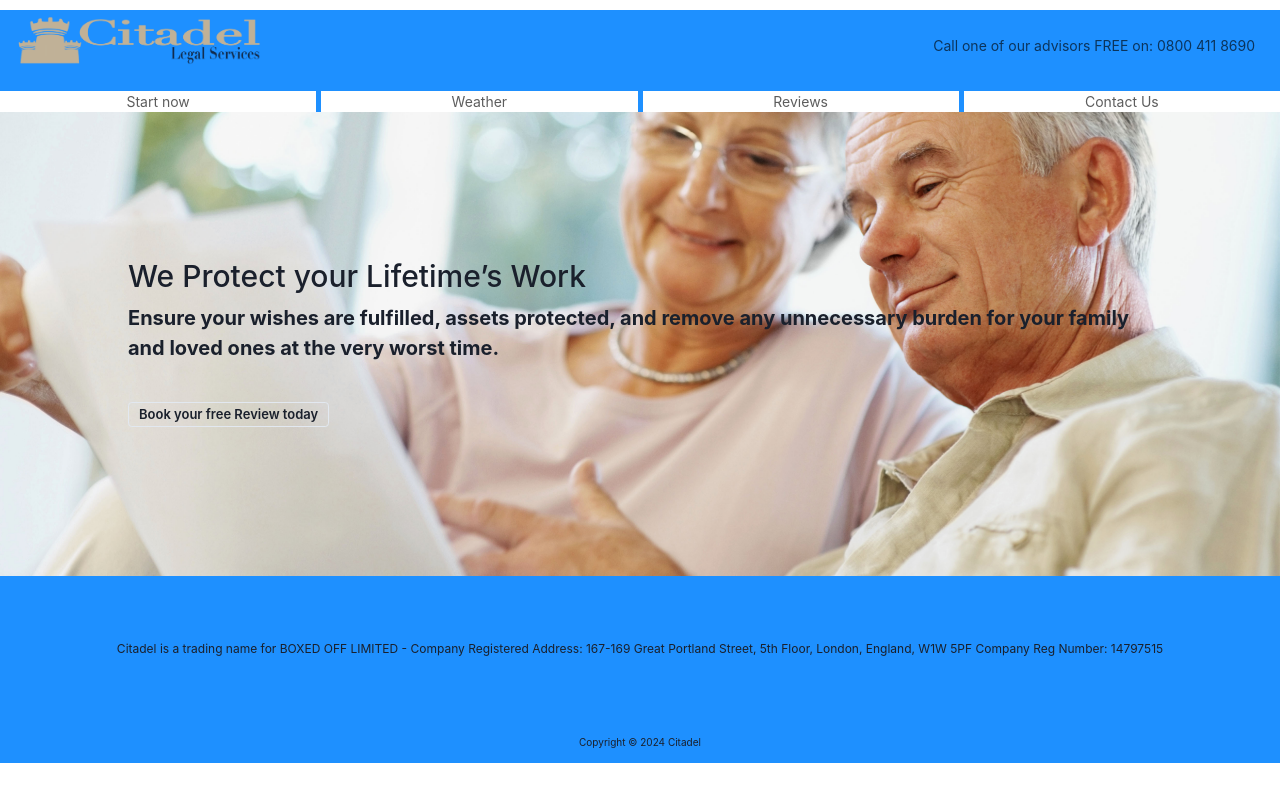
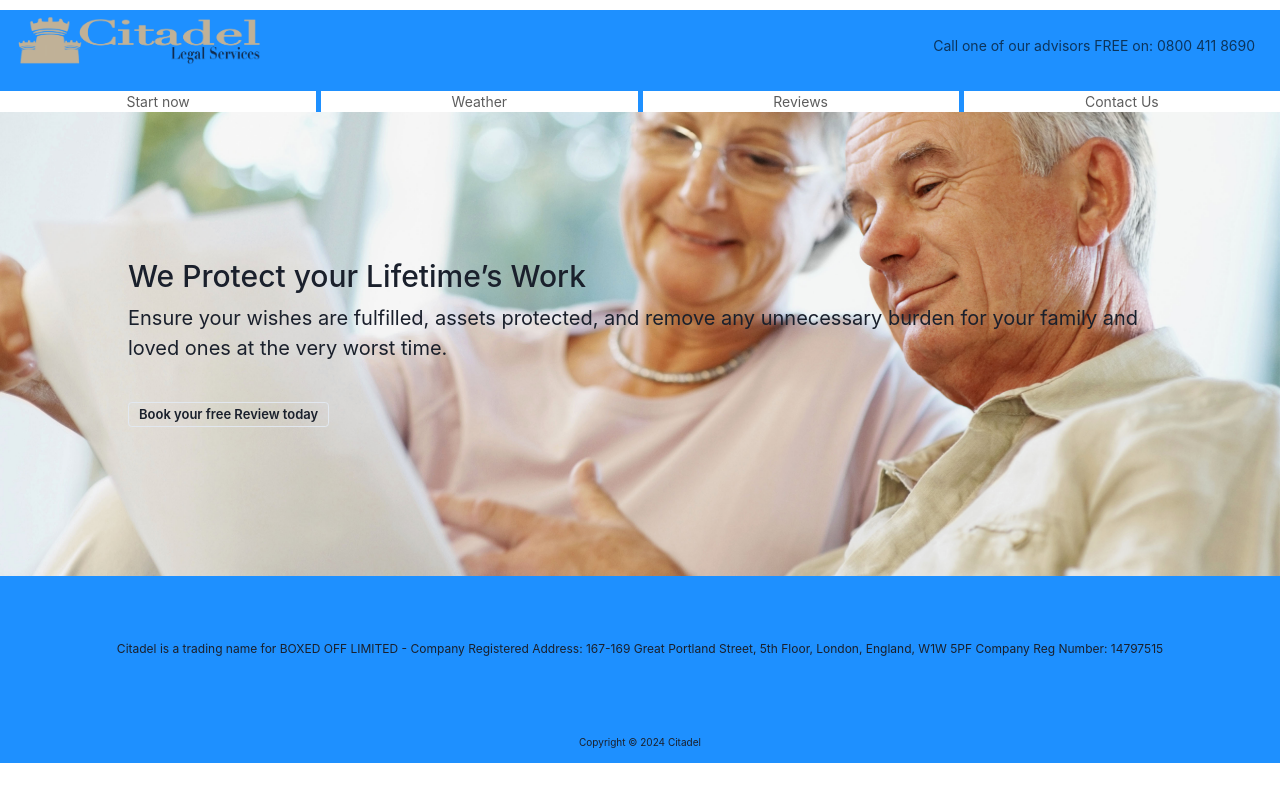
Before and after one commit to fabzsbergamo/Citadel-master, a React (Vite) app: page / in a window 1280 px wide. Built offline with nearby package versions, Linux system fonts and the light colour scheme.

Commit message:
update button font

```diff
--- a/src/components/welcome.module.scss
+++ b/src/components/welcome.module.scss
@@ -23,5 +23,6 @@
 
 .p {
   font-size: 2rem;
+  font-weight: lighter;
   text-align: left;
 }
```
